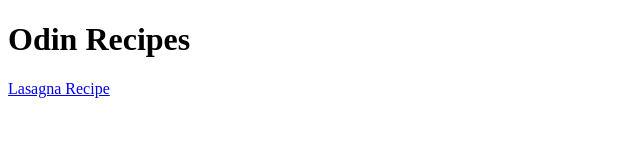
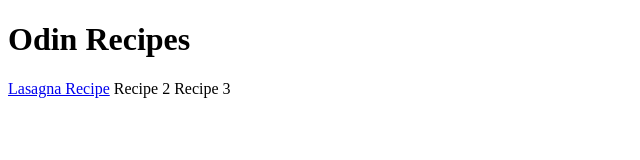
Before and after one commit to bmsmo/odin-recipes, a plain HTML site: page index.html in a window 1280 px wide. Shown: the whole page, without its empty margins (0-640 px from the left). Drawn offline with Linux system fonts and the light colour scheme.

Commit message:
Add two more recipes

```diff
--- a/index.html
+++ b/index.html
@@ -10,6 +10,8 @@
 <body>
     <h1>Odin Recipes</h1>
     <a href="./recipes/lasagna.html">Lasagna Recipe</a>
+    <a>Recipe 2</a>
+    <a>Recipe 3</a>
 </body>
 
 </html>
```
